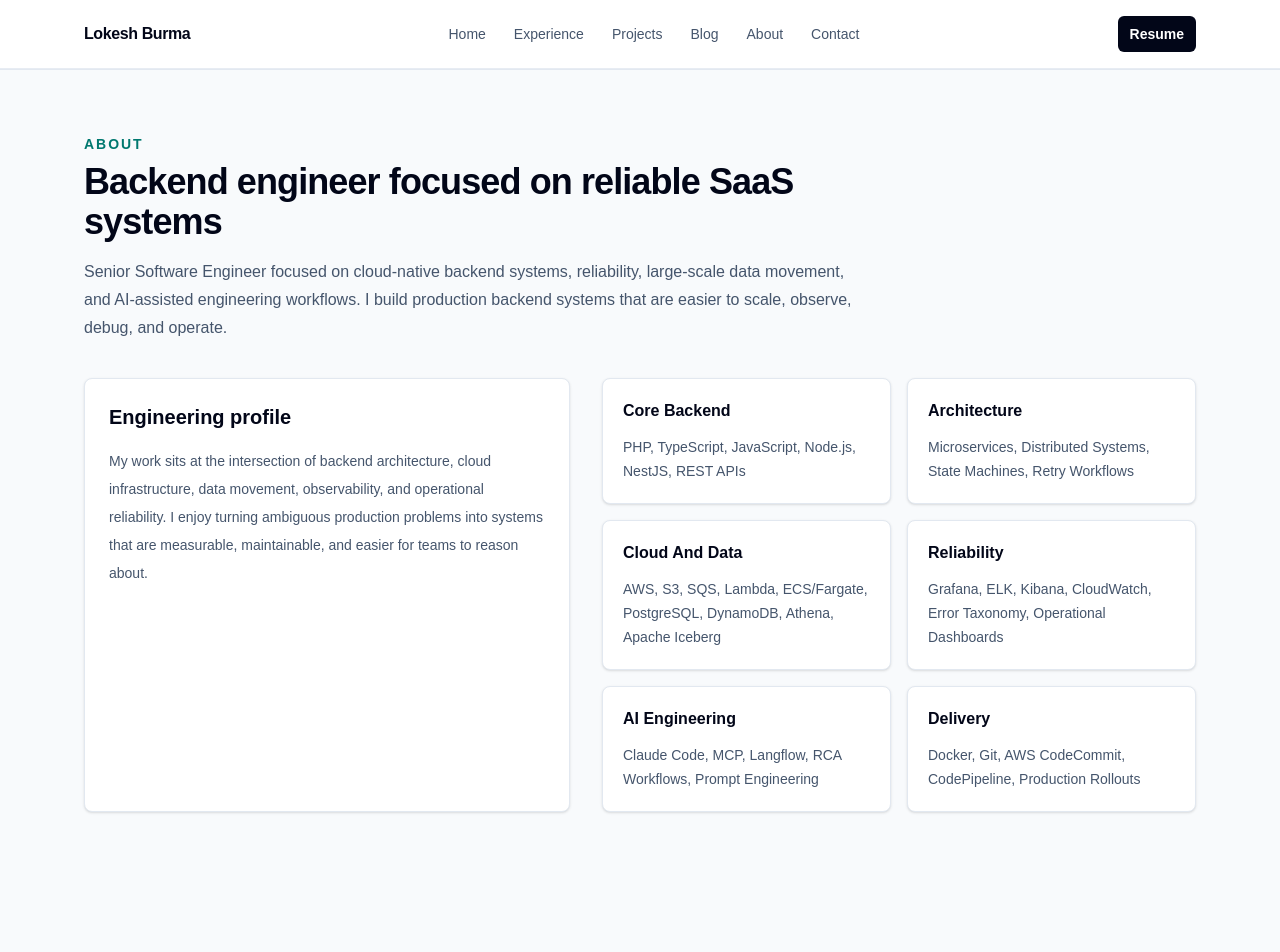
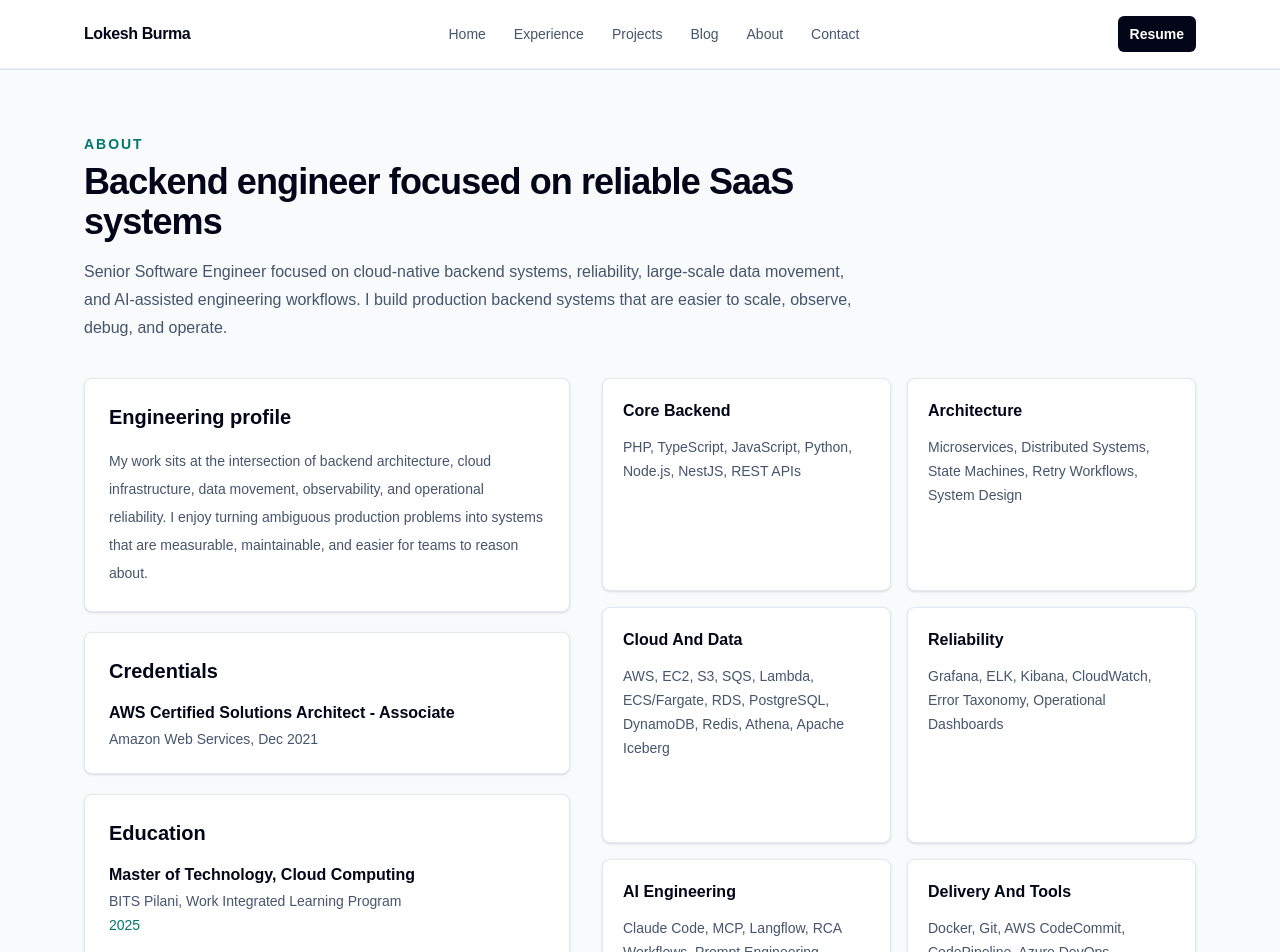
Before and after one commit to Lokesh-Burma/Personal-Portfolio, a Next.js app: page /about in a window 1280 px wide. Shown: the top 952 px of the page. Before the commit the page ends 876 px from the top, so only its background shows below. Built offline with nearby package versions, Linux system fonts and the light colour scheme.

Commit message:
Add credentials and internship details

```diff
--- a/app/about/page.tsx
+++ b/app/about/page.tsx
@@ -1,5 +1,5 @@
 import { Section } from "@/components/section";
-import { profile, skills } from "@/lib/profile";
+import { credentials, education, profile, skills } from "@/lib/profile";
 
 export default function AboutPage() {
   return (
@@ -10,6 +10,7 @@ export default function AboutPage() {
         intro={profile.summary}
       >
         <div className="grid gap-8 lg:grid-cols-[0.9fr_1.1fr]">
+          <div className="space-y-5">
             <div className="rounded-lg border border-slate-200 bg-white p-6 shadow-sm">
               <h2 className="text-xl font-semibold text-slate-950">Engineering profile</h2>
               <p className="mt-4 text-sm leading-7 text-slate-600">
@@ -18,6 +19,33 @@ export default function AboutPage() {
                 systems that are measurable, maintainable, and easier for teams to reason about.
               </p>
             </div>
+
+            <div className="rounded-lg border border-slate-200 bg-white p-6 shadow-sm">
+              <h2 className="text-xl font-semibold text-slate-950">Credentials</h2>
+              <div className="mt-4 space-y-4">
+                {credentials.map((item) => (
+                  <div key={item.title}>
+                    <h3 className="font-semibold text-slate-950">{item.title}</h3>
+                    <p className="mt-1 text-sm text-slate-600">{item.detail}</p>
+                  </div>
+                ))}
+              </div>
+            </div>
+
+            <div className="rounded-lg border border-slate-200 bg-white p-6 shadow-sm">
+              <h2 className="text-xl font-semibold text-slate-950">Education</h2>
+              <div className="mt-4 space-y-4">
+                {education.map((item) => (
+                  <div key={item.degree}>
+                    <h3 className="font-semibold text-slate-950">{item.degree}</h3>
+                    <p className="mt-1 text-sm text-slate-600">{item.school}</p>
+                    <p className="mt-1 text-sm font-medium text-teal-700">{item.period}</p>
+                  </div>
+                ))}
+              </div>
+            </div>
+          </div>
+
           <div className="grid gap-4 md:grid-cols-2">
             {skills.map((skill) => (
               <div className="rounded-lg border border-slate-200 bg-white p-5 shadow-sm" key={skill.group}>
--- a/lib/profile.ts
+++ b/lib/profile.ts
@@ -12,15 +12,28 @@ export const profile = {
 export const skills = [
   {
     group: "Core Backend",
-    items: ["PHP", "TypeScript", "JavaScript", "Node.js", "NestJS", "REST APIs"],
+    items: ["PHP", "TypeScript", "JavaScript", "Python", "Node.js", "NestJS", "REST APIs"],
   },
   {
     group: "Architecture",
-    items: ["Microservices", "Distributed Systems", "State Machines", "Retry Workflows"],
+    items: ["Microservices", "Distributed Systems", "State Machines", "Retry Workflows", "System Design"],
   },
   {
     group: "Cloud And Data",
-    items: ["AWS", "S3", "SQS", "Lambda", "ECS/Fargate", "PostgreSQL", "DynamoDB", "Athena", "Apache Iceberg"],
+    items: [
+      "AWS",
+      "EC2",
+      "S3",
+      "SQS",
+      "Lambda",
+      "ECS/Fargate",
+      "RDS",
+      "PostgreSQL",
+      "DynamoDB",
+      "Redis",
+      "Athena",
+      "Apache Iceberg",
+    ],
   },
   {
     group: "Reliability",
@@ -28,11 +41,31 @@ export const skills = [
   },
   {
     group: "AI Engineering",
-    items: ["Claude Code", "MCP", "Langflow", "RCA Workflows", "Prompt Engineering"],
+    items: ["Claude Code", "MCP", "Langflow", "RCA Workflows", "Prompt Engineering", "Embedding Search"],
   },
   {
-    group: "Delivery",
-    items: ["Docker", "Git", "AWS CodeCommit", "CodePipeline", "Production Rollouts"],
+    group: "Delivery And Tools",
+    items: ["Docker", "Git", "AWS CodeCommit", "CodePipeline", "Azure DevOps", "Postman", "DBeaver", "RedisInsight"],
+  },
+];
+
+export const credentials = [
+  {
+    title: "AWS Certified Solutions Architect - Associate",
+    detail: "Amazon Web Services, Dec 2021",
+  },
+];
+
+export const education = [
+  {
+    degree: "Master of Technology, Cloud Computing",
+    school: "BITS Pilani, Work Integrated Learning Program",
+    period: "2025",
+  },
+  {
+    degree: "Bachelor of Technology, Computer Science and Technology",
+    school: "Lovely Professional University",
+    period: "2021",
   },
 ];
 
@@ -89,6 +122,16 @@ export const experience = [
       "Worked across SaaS backup workflows, backend APIs, data persistence, and operational diagnostics.",
     ],
   },
+  {
+    role: "Software Engineer Intern",
+    company: "SysCloud",
+    location: "Remote",
+    period: "Nov 2020 - Apr 2021",
+    bullets: [
+      "Supported backend workload monitoring using CloudWatch, Grafana, and Kibana.",
+      "Analyzed logs, helped identify recurring production issues, and partnered with engineers on fixes and release coordination.",
+    ],
+  },
 ];
 
 export const projects = [
```
Lines whose indentation alone changed are shown as unchanged.
